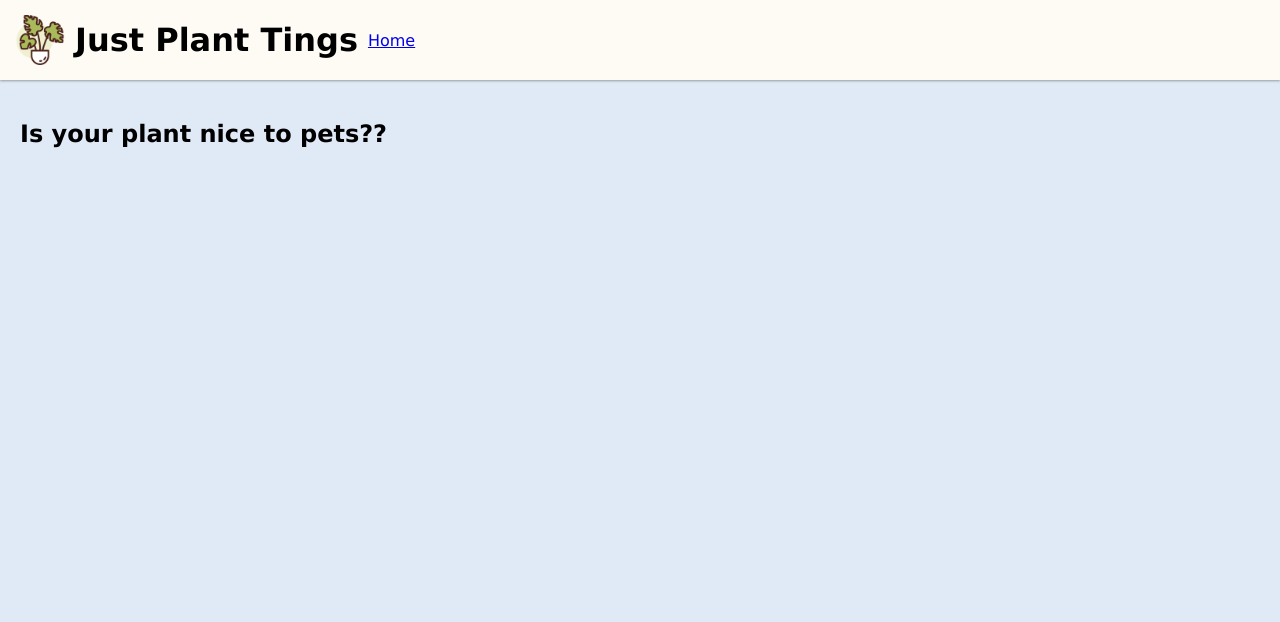
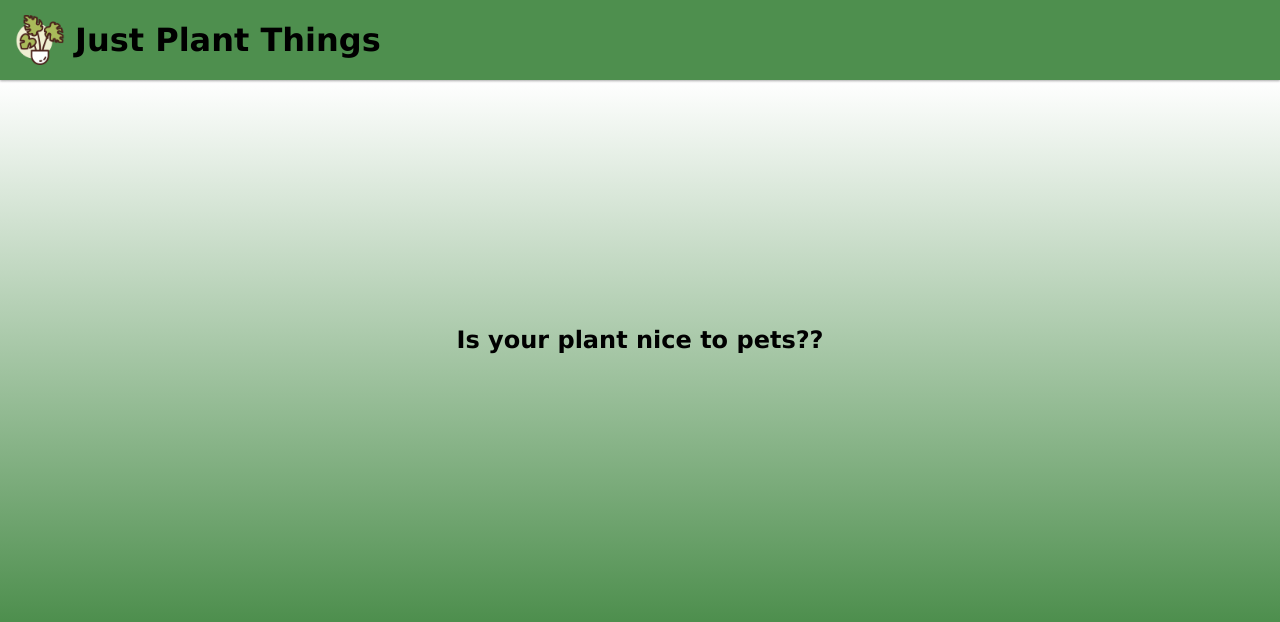
Before and after one commit to jessicalmosby/Plant-Supabase, a plain HTML site: page index.html in a window 1280 px wide. Drawn offline with nearby package versions, Linux system fonts and the light colour scheme.

Commit message:
added styling to both pages

```diff
--- a/index.html
+++ b/index.html
@@ -24,6 +24,7 @@
         <!-- css -->
         <link rel="stylesheet" href="styles/reset.css" />
         <link rel="stylesheet" href="styles/global.css" />
+        <link rel="stylesheet" href="styles/style.css" />
         <!-- add link for page specific css -->
 
         <!-- mouse sparkles cause they're cute -->
@@ -194,8 +195,7 @@
     <body>
         <header>
             <img class="logo" src="assets/headerimg.png" alt="logo" />
-            <h1>Just Plant Tings</h1>
-            <a href="../">Home</a>
+            <h1>Just Plant Things</h1>
         </header>
 
         <main>
--- a/styles/global.css
+++ b/styles/global.css
@@ -22,7 +22,7 @@ header {
     align-items: center;
     gap: 10px;
 
-    background-color: var(--header-background);
+    /* background-color: var(--header-background); */
     box-shadow: 0 1px 3px rgba(0, 0, 0, 0.12), 0 1px 2px rgba(0, 0, 0, 0.24);
 }
 
--- a/styles/style.css
+++ b/styles/style.css
@@ -0,0 +1,41 @@
+header {
+    background-color: rgb(78, 143, 78);
+}
+
+main {
+    background: linear-gradient(0deg, rgb(78, 143, 78) 25%, white);
+    display: flex;
+    flex-direction: column;
+    justify-content: center;
+    align-items: center;
+}
+
+#plant-list-container {
+    display: flex;
+    flex-direction: row;
+    flex-wrap: wrap;
+    justify-content: center;
+    padding: 100px;
+    gap: 30px;
+}
+
+.plant-detail {
+    border: 5px solid rgb(14, 116, 63);
+    padding: 10px;
+    display: flex;
+    flex-direction: column;
+    align-items: center;
+}
+
+.plant-card {
+    border: 5px solid rgb(14, 116, 63);
+    padding: 10px;
+    display: flex;
+    flex-direction: column;
+    align-items: center;
+}
+
+h2 {
+    display: flex;
+    justify-content: center;
+}
```
Also changed, not shown: detail/index.html (+2 -0 lines).
